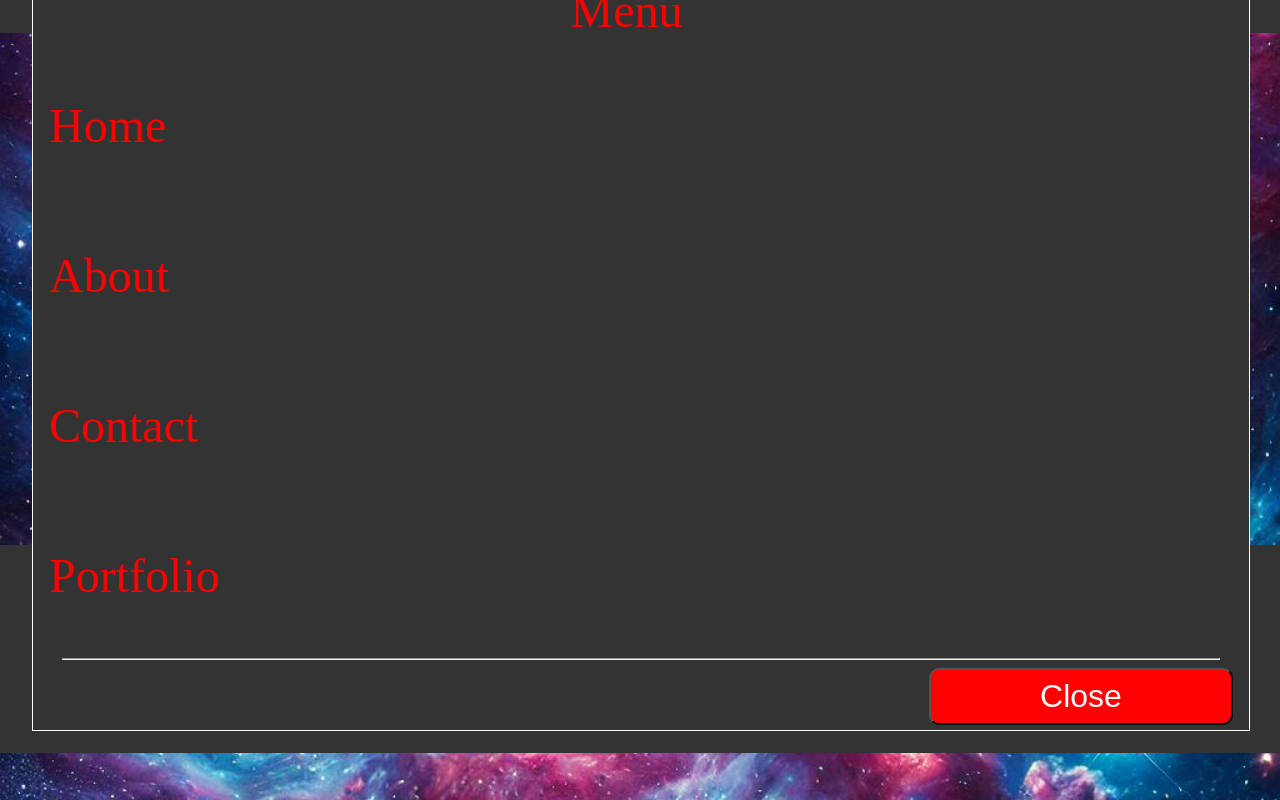
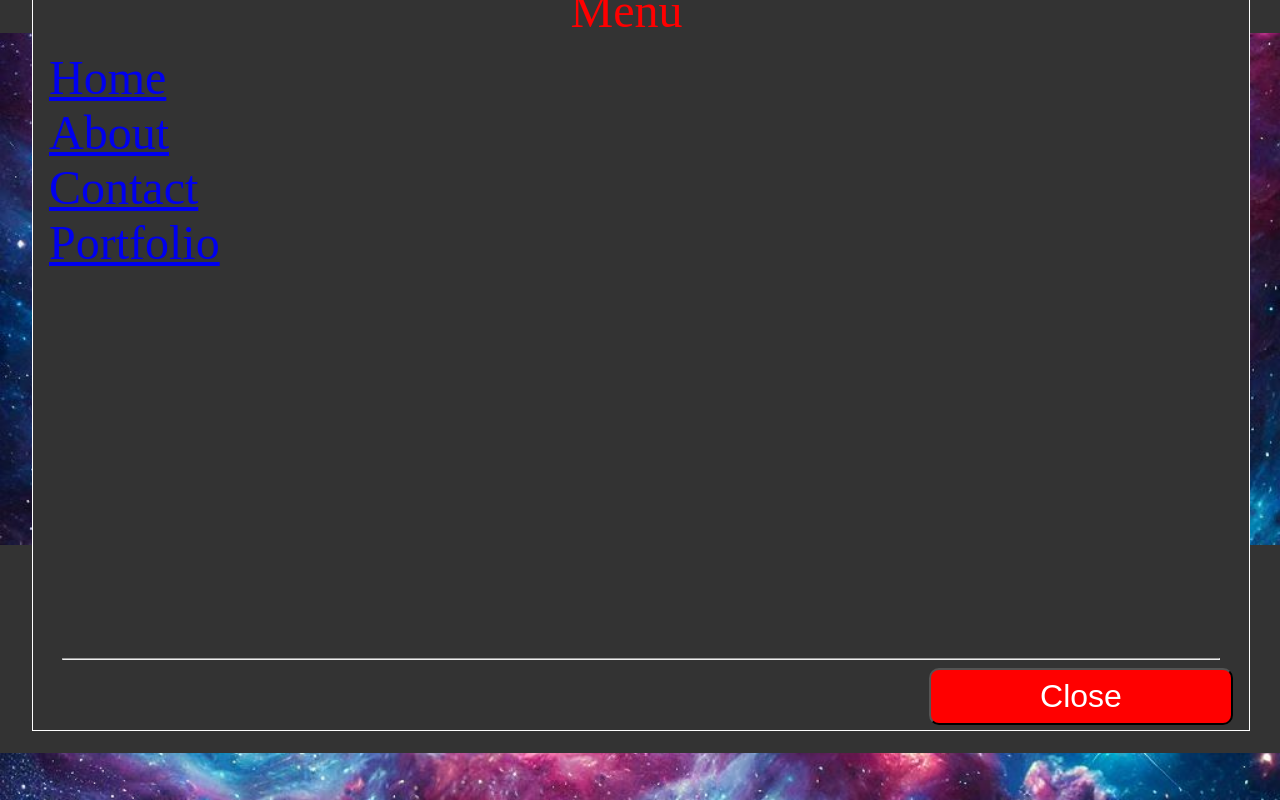
Before and after one commit to Jameshuff95/jan2025, a React (Vite) app: page /About in a window 1280 px wide. Both pictures are taken after a click on the icon 1203 px from the left and 40 px from the top of the page. Shown: the part 80-880 px from the top of the page. Built offline with nearby package versions, Linux system fonts and the light colour scheme.

Commit message:
testing routing in modal.tsx

```diff
--- a/src/Components/Modal.tsx
+++ b/src/Components/Modal.tsx
@@ -1,5 +1,6 @@
 import React from 'react';
-import { Modal, Col, Row, NavLink, Button } from 'react-bootstrap';
+import { Modal, Col, Row, Button } from 'react-bootstrap';
+import { Link } from 'react-router-dom';
 
 interface ModalProps {
   show: boolean;
@@ -43,16 +44,17 @@ const Menu: React.FC<ModalProps> = ({ show, handleClose }) => {
       <Modal.Body>
         <Col style={{ height: '75vh' }}>
           {links.map((link, index) => (
-            <NavLink
+            <Link
               key={index}
-              href={link.href}
+              to={link.href}
+              onClick={handleClose}
               style={{
                 justifyContent: 'flex-start',
               }}
               className="font-3rem p-lr-1rem"
             >
               {link.text}
-            </NavLink>
+            </Link>
           ))}
         </Col>
         <hr />
```
